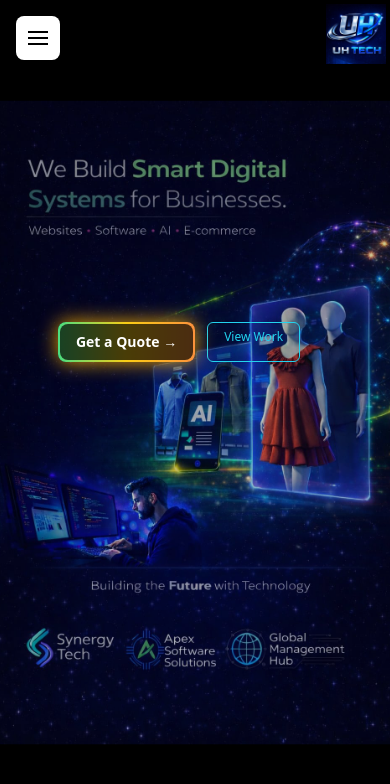
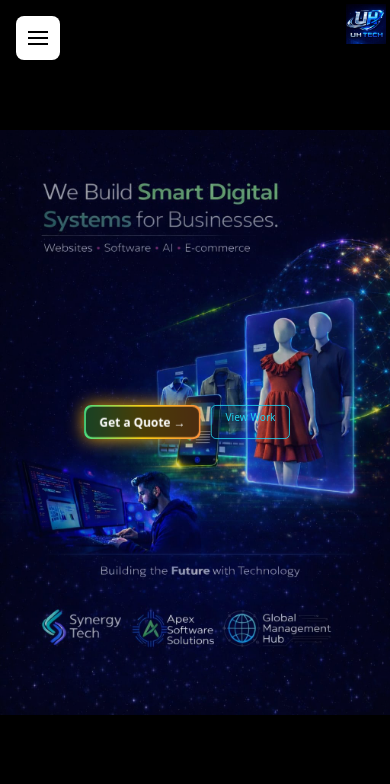
Before and after one commit to uhtech28/uh-tech-website, a Next.js app: page / in a window 390 px wide. Shown: the top 784 px of the page. Built offline with nearby package versions, Linux system fonts and the light colour scheme.

Commit message:
Fix mobile hero layout and visibility

```diff
--- a/app/page.tsx
+++ b/app/page.tsx
@@ -10,11 +10,11 @@ export default function Home() {
 <div className="hidden md:flex relative min-h-screen items-center justify-center">
 
   <Image
-    src="/bg.jpg"
+    src="/bock.jpg"
     alt="bg"
     fill
     priority
-    className="object-cover object-top scale-105"
+    className="object-cover object-top scale-96"
   />
 
   <div className="absolute inset-0 bg-gradient-to-b from-black/40 via-black/25 to-black/10" />
@@ -25,7 +25,9 @@ export default function Home() {
   </div>
 
   {/* Desktop Buttons */}
-  <div className="absolute left-24 top-1/2 -translate-y-1/2 z-10">
+ <div className="absolute left-24 top-1/2 -translate-y-1/2 -translate-x-[2.5rem] -translate-y-[8.5rem] scale-[0.90] z-10">
+
+
     <div className="flex gap-6">
       <a href="/contact" className="relative">
         <div className="p-[2px] rounded-xl bg-gradient-to-r from-green-400 via-yellow-400 to-orange-400 shadow-[0_0_30px_rgba(255,180,0,0.9)]">
@@ -55,18 +57,18 @@ export default function Home() {
     alt="mobile bg"
     fill
     priority
-    className="object-contain scale-110"
+    className="object-contain scale-120"
   />
 
-  <div className="absolute inset-0 bg-black/20" />
+  <div className="absolute inset-0 bg-black/10" />
 
   {/* Mobile Logo */}
   <div className="absolute top-1 right-1 z-20">
-    <Image src="/lig.jpg" alt="logo" width={60} height={60} />
+    <Image src="/lig.jpg" alt="logo" width={40} height={40} />
   </div>
 
   {/* Mobile Buttons */}
-<div className="relative z-20 flex items-center justify-center -translate-x-4 -translate-y-20">
+<div className="relative z-20 flex items-center justify-center -translate-x-2 -translate-y-15 scale-[0.85]">
   <div className="flex gap-3">
 
     <a href="/contact" className="relative">
```
Also changed, not shown: public/bakk.jpg (added), public/bock.jpg (added).
